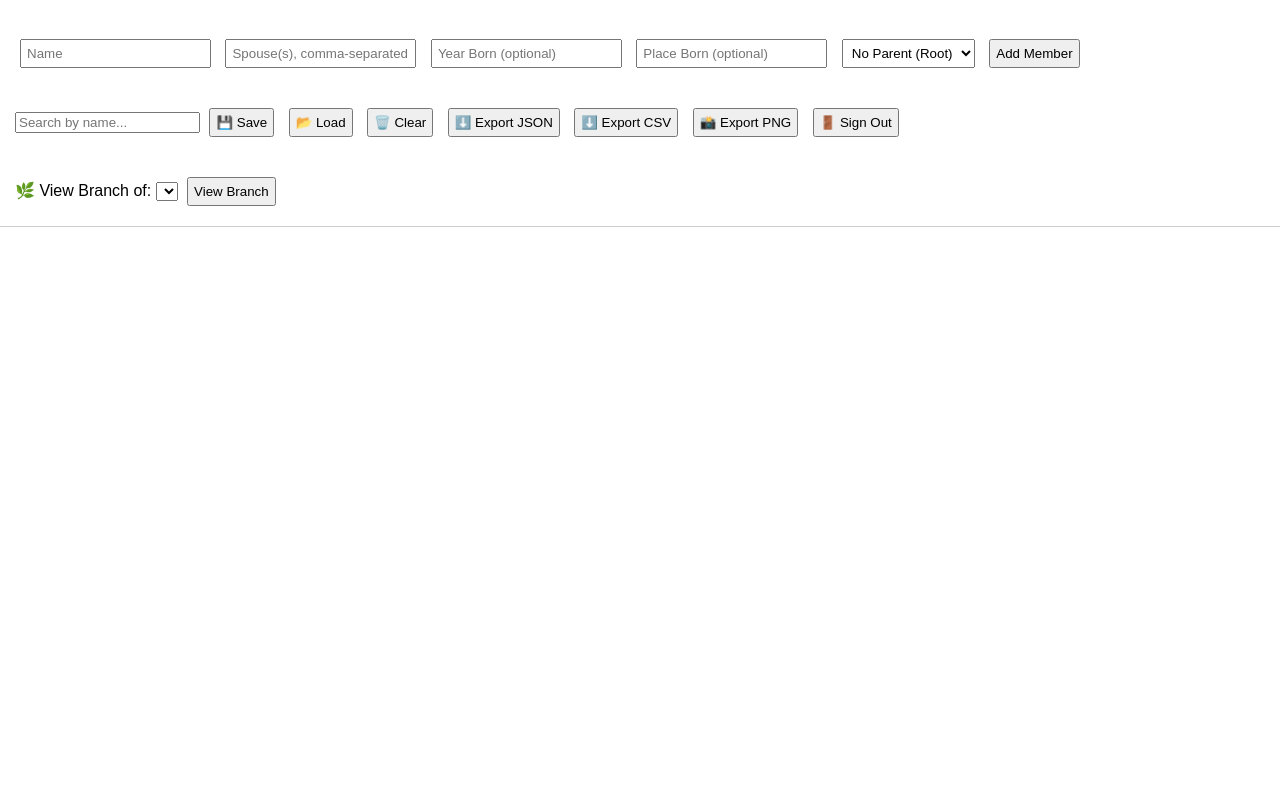
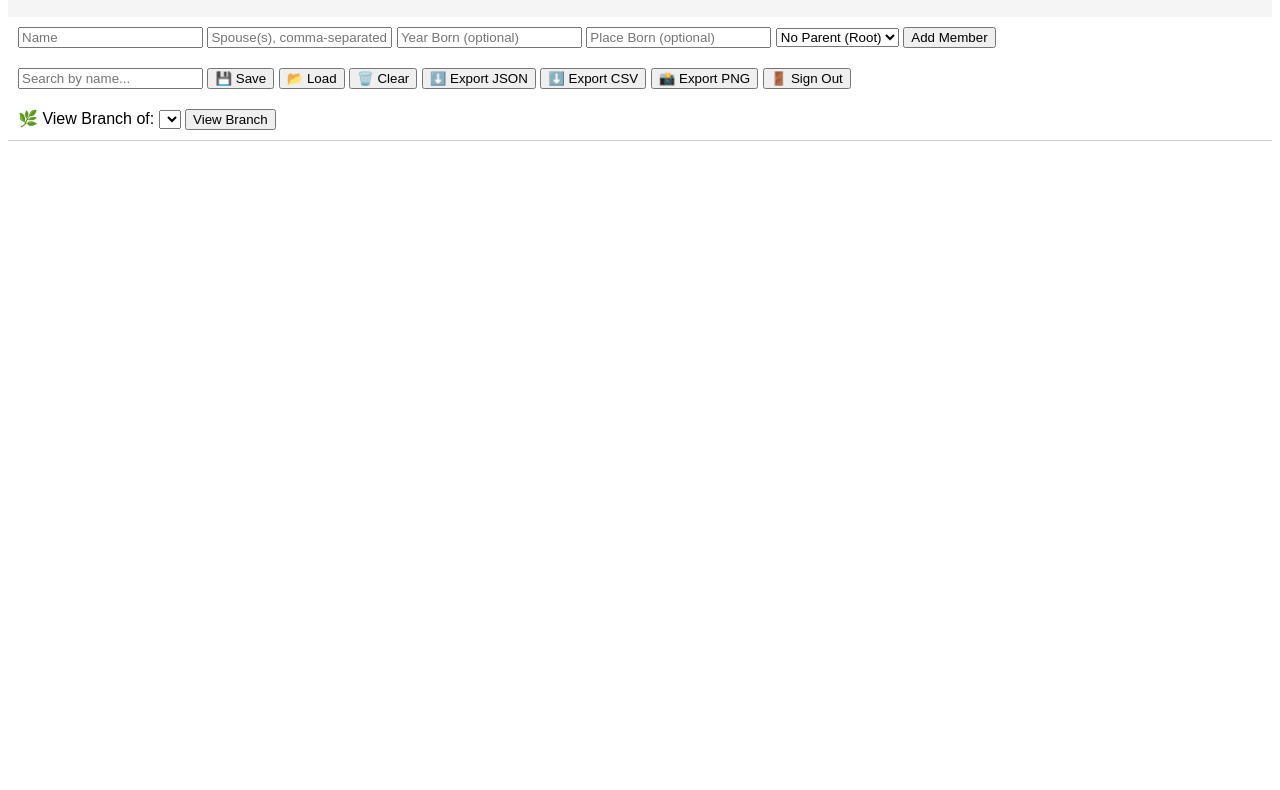
Before and after one commit to Kendallp613/Family-Tree-Project, a plain HTML site: page index.html in a window 1280 px wide. Shown: the part 91-881 px from the top of the page. After the commit the page ends 800 px from the top, so only its background shows below. Drawn offline with nearby package versions, Linux system fonts and the light colour scheme; sample sign-in values are in the browser's storage; a script that the page names is missing.

Commit message:
Update style.css

```diff
--- a/style.css
+++ b/style.css
@@ -1,22 +1,19 @@
 body {
-  font-family: sans-serif;
-  margin: 0;
-  padding: 0;
+  font-family: Arial, sans-serif;
 }
-.header,
-.controls,
-.form-section {
-  padding: 15px;
+
+.header {
+  padding: 10px;
+  background: #f5f5f5;
 }
-.controls button,
-.form-section button,
-.form-section input,
-.form-section select {
-  margin: 5px;
-  padding: 5px;
+
+.form-section,
+.controls {
+  padding: 10px;
 }
+
 #tree {
+  height: 70vh;
   width: 100%;
-  height: 80vh;
   border-top: 1px solid #ccc;
 }
```
